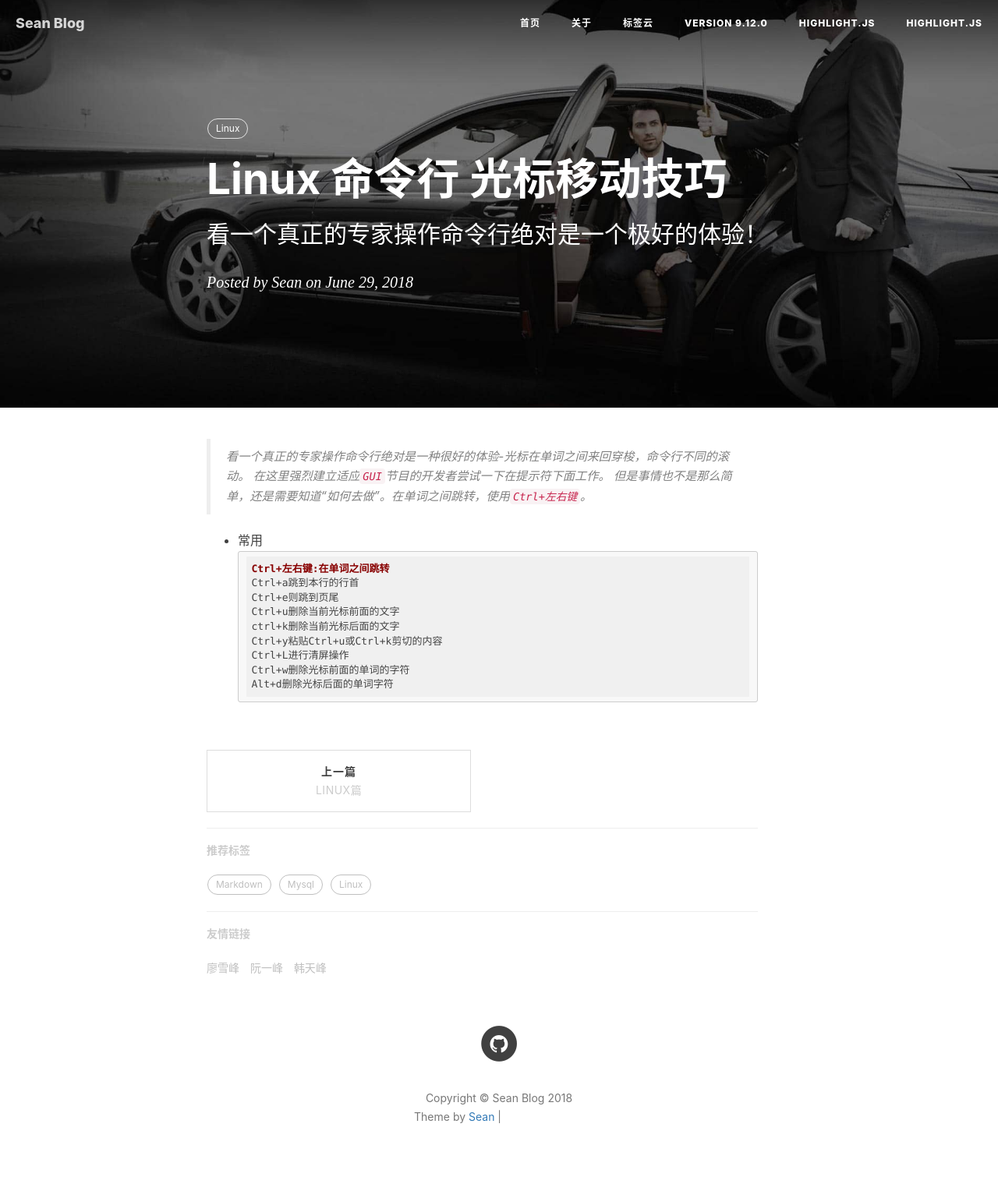
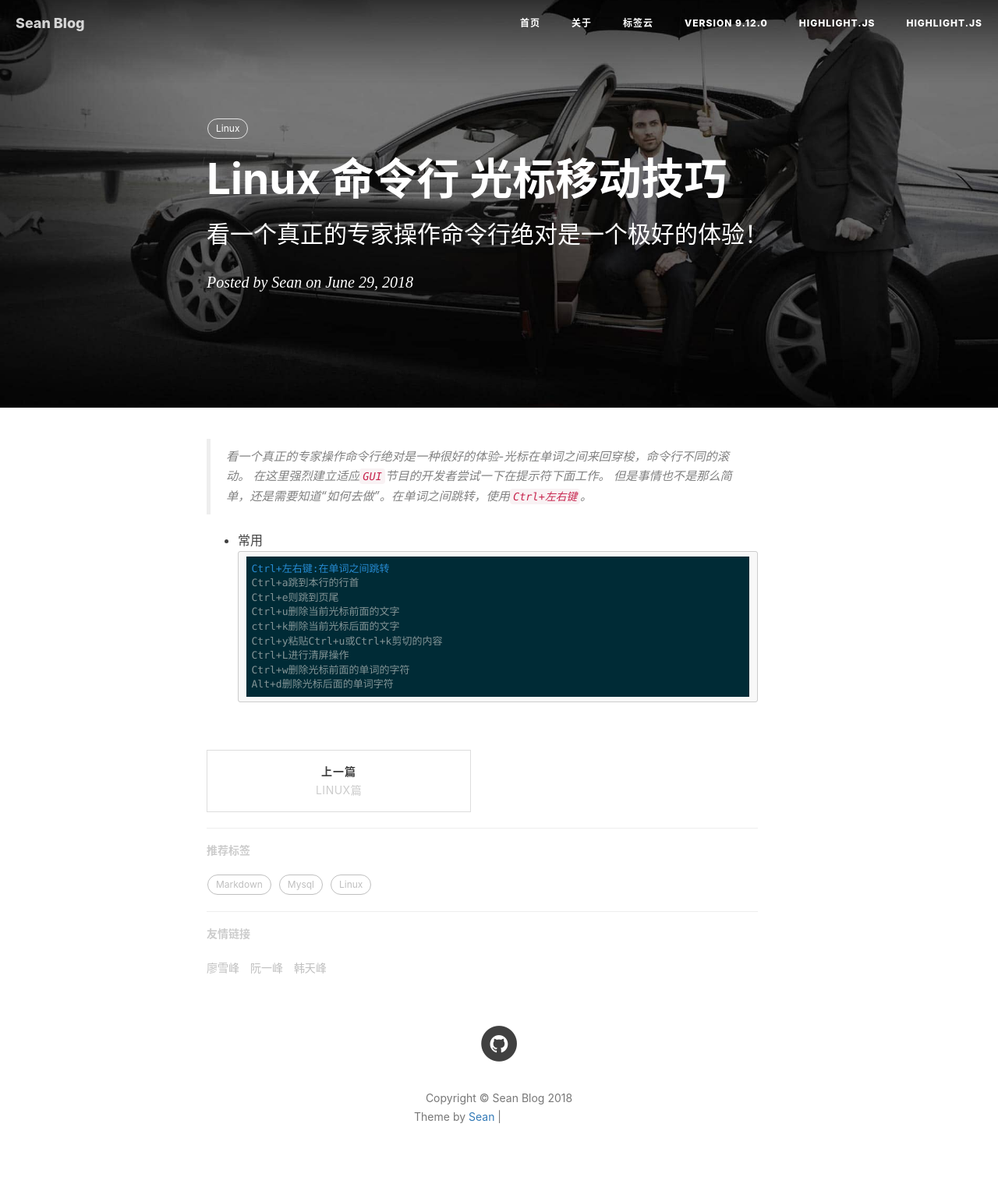
Before and after one commit to xuchaobing01/xuchaobing01.github.io, a Jekyll site: the page built from _posts/2018-06-29-linux_cursor_line.markdown, in a window 1280 px wide. Shown: the whole page at 78% size. Built offline with Jekyll 4.4.1, drawn with Linux system fonts in a browser that asks for light colours; nearby versions of some CDN libraries; comment, search, counter and statistics services are not loaded; grey boxes are pictures that could not be loaded.

Commit message:
style(codecss): 更换代码块的背景色

```diff
--- a/_layouts/post.html
+++ b/_layouts/post.html
@@ -23,7 +23,7 @@ layout: default
     {% endif %}
 </style>
 
-<link rel="stylesheet" href="{{ site.baseurl }}/plugins/highlight/styles//default.css">
+<link rel="stylesheet" href="{{ site.baseurl }}/plugins/highlight/styles//solarized-dark.css">
 <script src="{{ site.baseurl }}/plugins/highlight/highlight.pack.js"></script>
 <script>hljs.initHighlightingOnLoad();</script>
 
```
